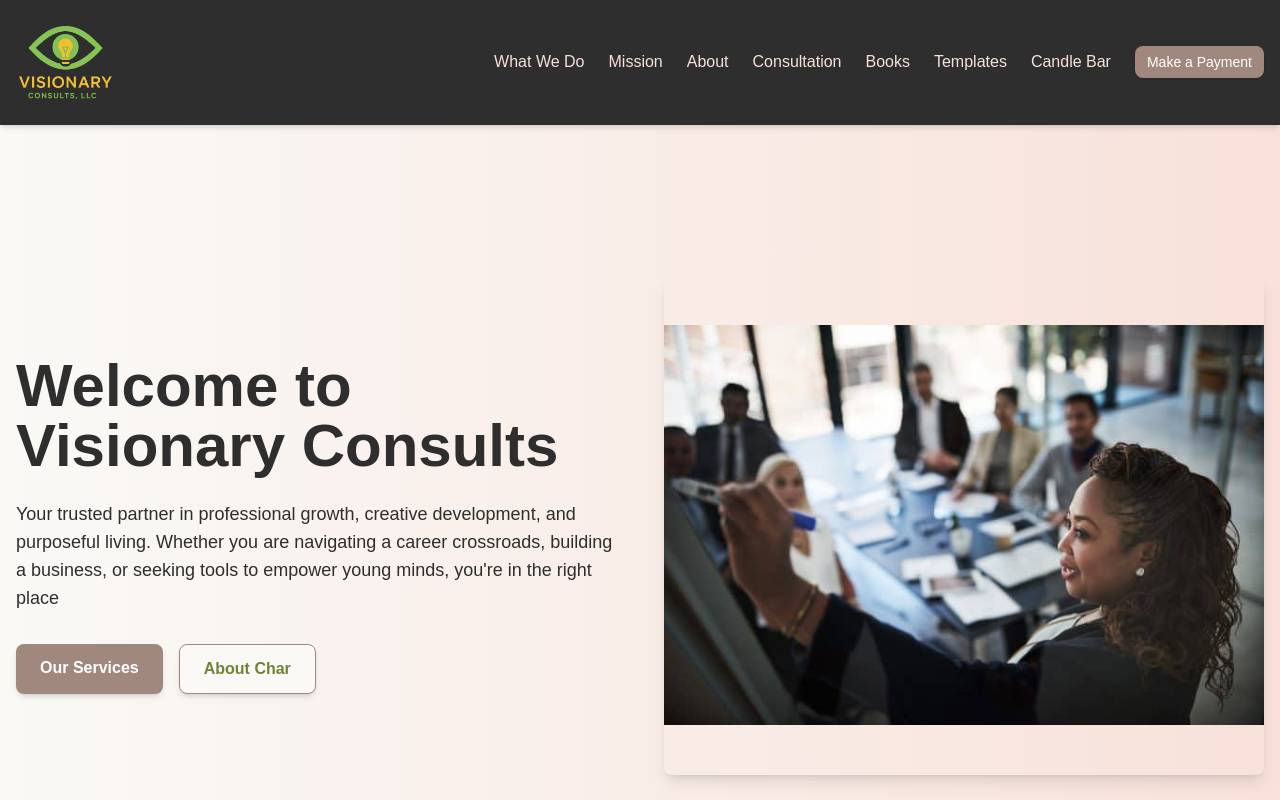
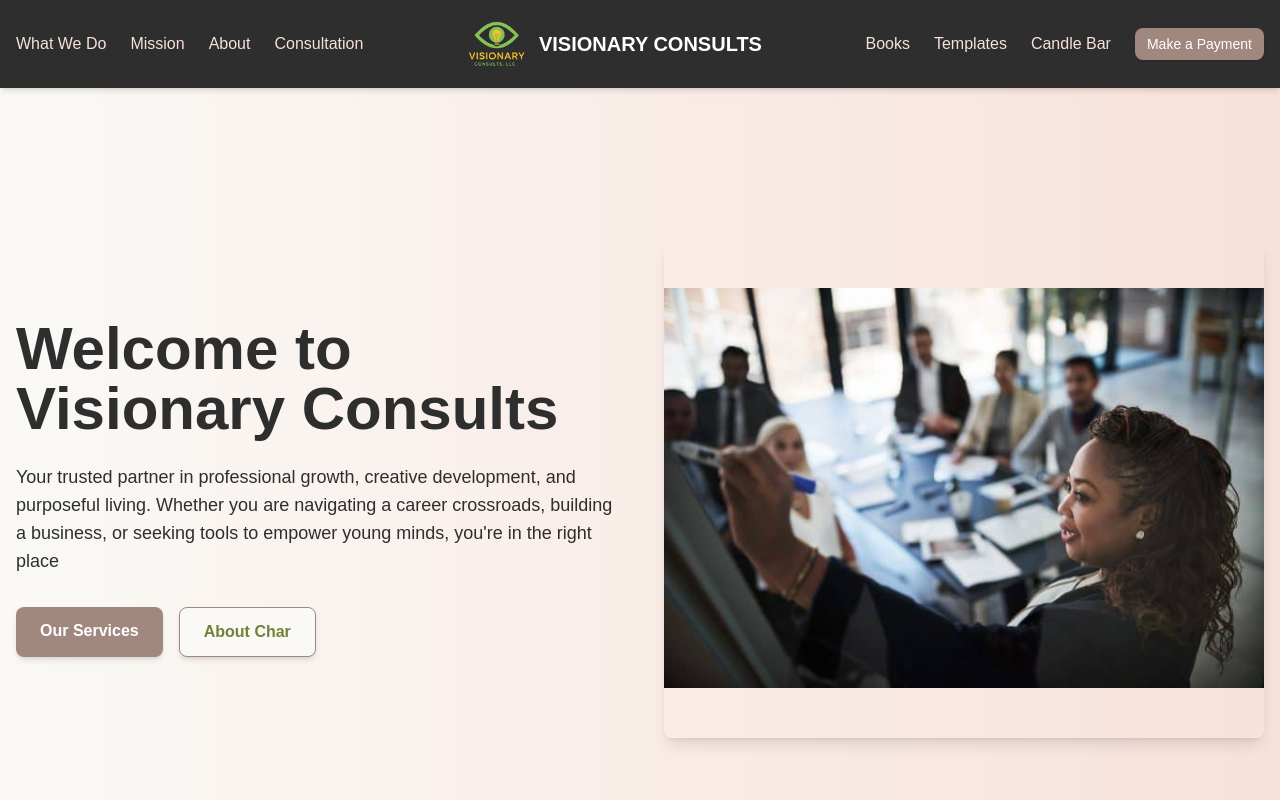
Before and after one commit to 5starmula/VisionaryConsults, a Next.js app: page / in a window 1280 px wide. Shown: the top 800 px of the page. Built offline with nearby package versions, Linux system fonts and the light colour scheme.

Commit message:
Update Header layout to three-column design with centered logo

```diff
--- a/src/components/Header.tsx
+++ b/src/components/Header.tsx
@@ -10,18 +10,6 @@ export default function Header() {
   return (
     <header className="sticky top-0 z-50 w-full bg-[#2E2E2E] shadow-md">
       <div className="container mx-auto px-4 py-4 flex justify-between items-center">
-        <div className="flex items-center">
-          <Link href="/" className="flex items-center">
-            <Image
-              src="/images/logo.png"
-              alt="Visionary Consults Logo"
-              width={100}
-              height={100}
-              priority
-            />
-          </Link>
-        </div>
-
         {/* Mobile menu button */}
         <button
           className="md:hidden text-white"
@@ -38,7 +26,7 @@ export default function Header() {
           )}
         </button>
 
-        {/* Desktop navigation */}
+        {/* Left navigation items */}
         <nav className="hidden md:flex items-center space-x-6">
           <Link href="#what-we-do" className="text-[#F8E1DA] hover:text-white transition duration-300">
             What We Do
@@ -52,6 +40,25 @@ export default function Header() {
           <Link href="#book-consultation" className="text-[#F8E1DA] hover:text-white transition duration-300">
             Consultation
           </Link>
+        </nav>
+
+        {/* Center logo/brand */}
+        <div className="flex items-center justify-center">
+          <Link href="/" className="flex items-center">
+            <Image
+              src="/images/logo.png"
+              alt="Visionary Consults Logo"
+              width={60}
+              height={60}
+              priority
+              className="mr-3"
+            />
+            <h1 className="text-white text-xl font-bold uppercase">Visionary Consults</h1>
+          </Link>
+        </div>
+
+        {/* Right navigation items */}
+        <nav className="hidden md:flex items-center space-x-6">
           <Link href="#books" className="text-[#F8E1DA] hover:text-white transition duration-300">
             Books
           </Link>
```
